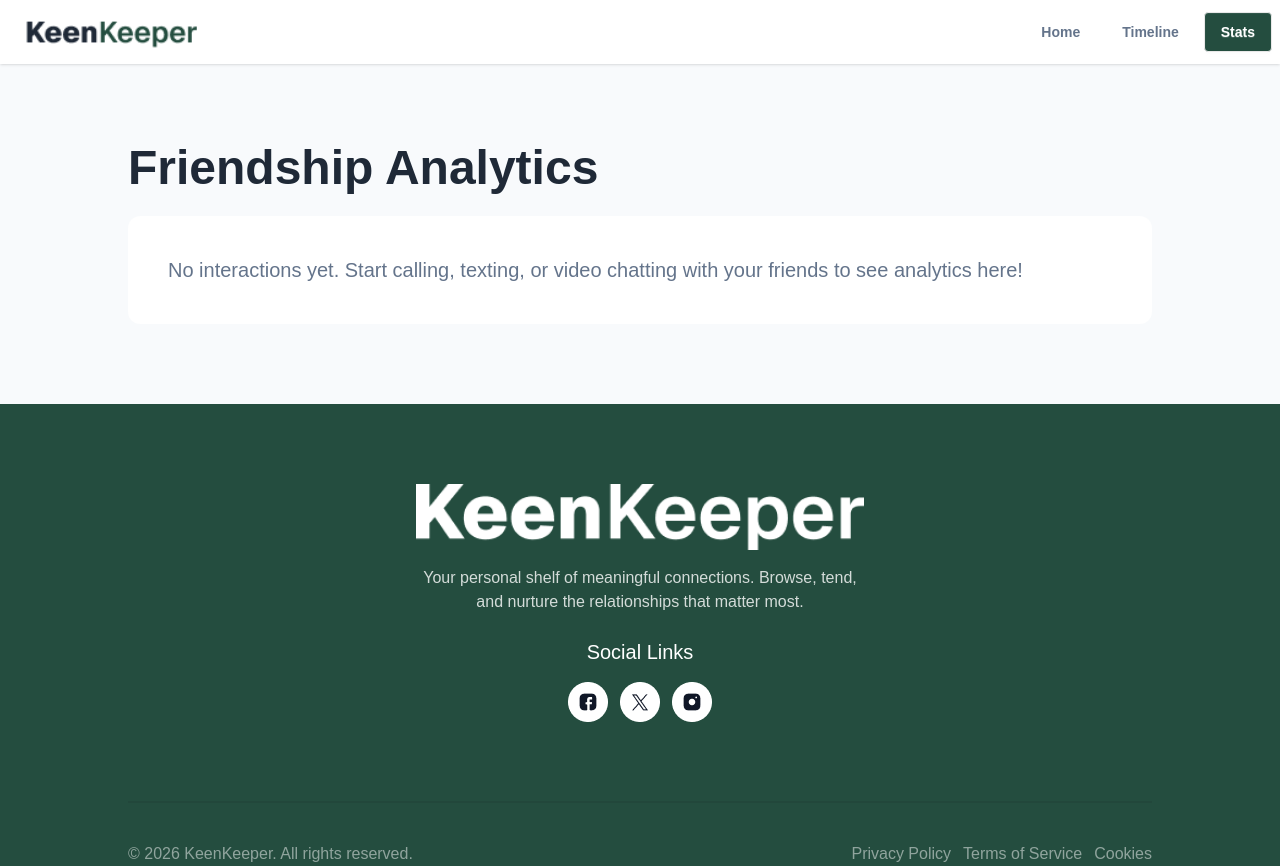
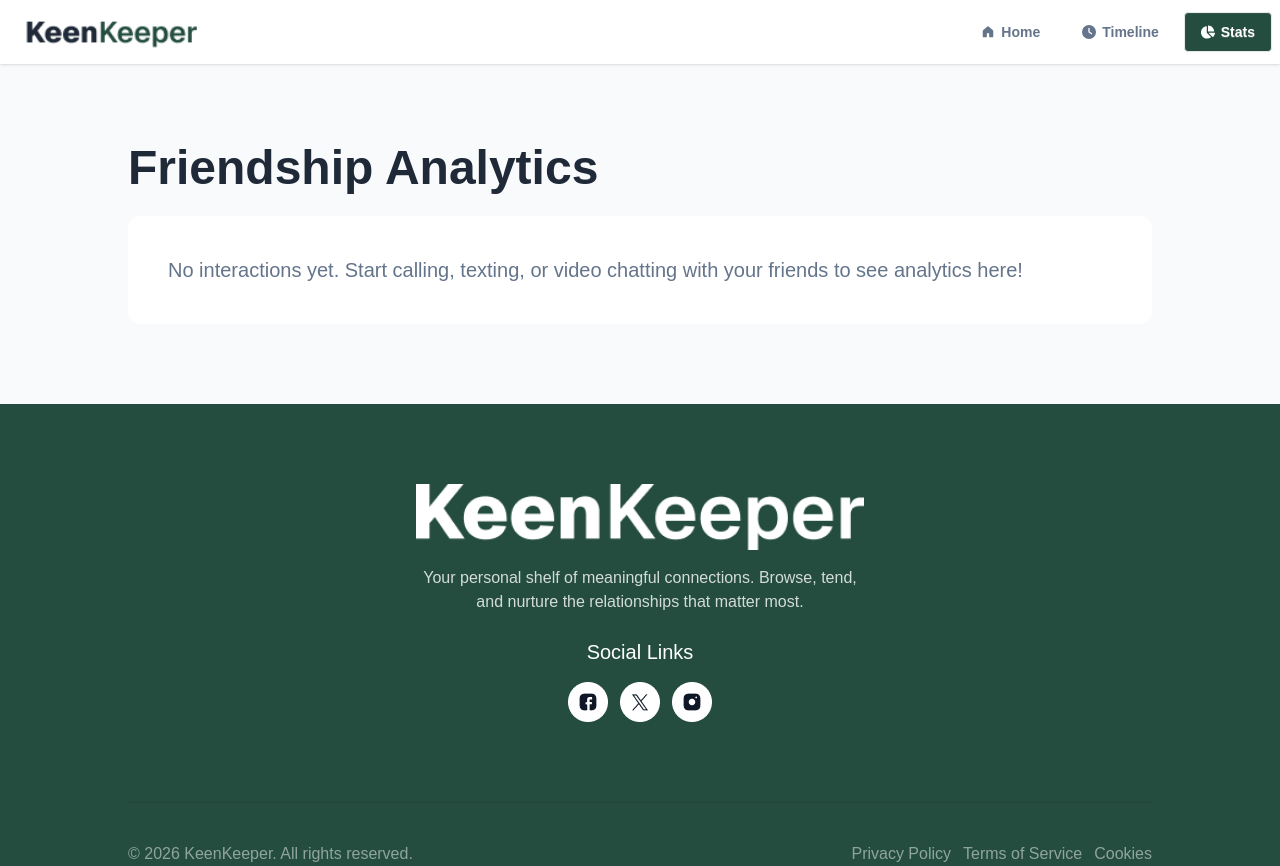
Before and after one commit to chandan-d-karmaker/keenkeeper, a Next.js app: page /stats in a window 1280 px wide. Built offline with nearby package versions, Linux system fonts and the light colour scheme.

Commit message:
fixed barchart responsive issue and navbar icons

```diff
--- a/src/components/Navbar.jsx
+++ b/src/components/Navbar.jsx
@@ -3,6 +3,9 @@
 import Link from 'next/link';
 import { usePathname } from 'next/navigation';
 import React from 'react';
+import { GoHomeFill } from "react-icons/go";
+import { FaClock } from "react-icons/fa6";
+import { FaChartPie } from "react-icons/fa";
 
 const Navbar = () => {
 
@@ -31,9 +34,9 @@
                 </div>
 
                 <div className="navbar-end space-x-2 hidden md:flex">
-                    <Link href='/' className={`btn ${pathname === '/' ? 'bg-[#244D3F] text-white font-semibold btn' : 'btn-ghost text-[#64748B]'}`}>Home</Link>
-                    <Link href='/timeline' className={`btn ${pathname === '/timeline' ? 'bg-[#244D3F] text-white font-semibold btn' : 'btn-ghost text-[#64748B]'}`}>Timeline</Link>
-                    <Link href='/stats' className={`btn ${pathname === '/stats' ? 'bg-[#244D3F] text-white font-semibold btn' : 'btn-ghost text-[#64748B]'}`}>Stats</Link>
+                    <Link href='/' className={`btn ${pathname === '/' ? 'bg-[#244D3F] text-white font-semibold btn' : 'btn-ghost text-[#64748B]'}`}><GoHomeFill />Home</Link>
+                    <Link href='/timeline' className={`btn ${pathname === '/timeline' ? 'bg-[#244D3F] text-white font-semibold btn' : 'btn-ghost text-[#64748B]'}`}><FaClock />Timeline</Link>
+                    <Link href='/stats' className={`btn ${pathname === '/stats' ? 'bg-[#244D3F] text-white font-semibold btn' : 'btn-ghost text-[#64748B]'}`}><FaChartPie />Stats</Link>
                 </div>
             </div>
         </div>
--- a/src/components/PieChart.jsx
+++ b/src/components/PieChart.jsx
@@ -24,7 +24,7 @@
 
     // #endregion { width: '100%', maxWidth: '400px', height: '450px' }
     return (
-        <div className='w-full max-w-100 md:h-112 h-50'>
+        <div className='w-full max-w-100 md:h-112 h-80'>
             <ResponsiveContainer width="100%" height="100%" aspect={1}>
                 <RechartsPieChart>
                     <Pie
```
